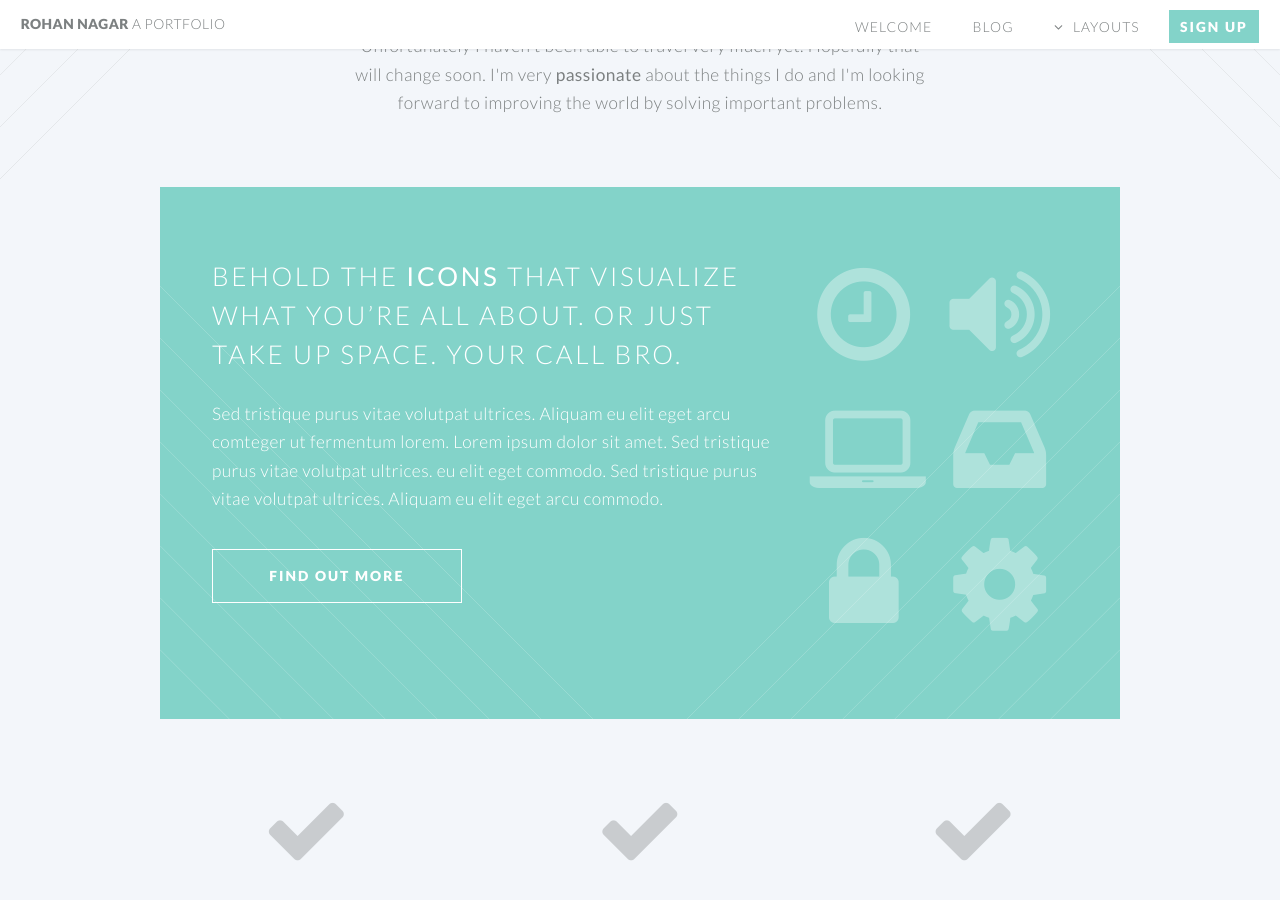
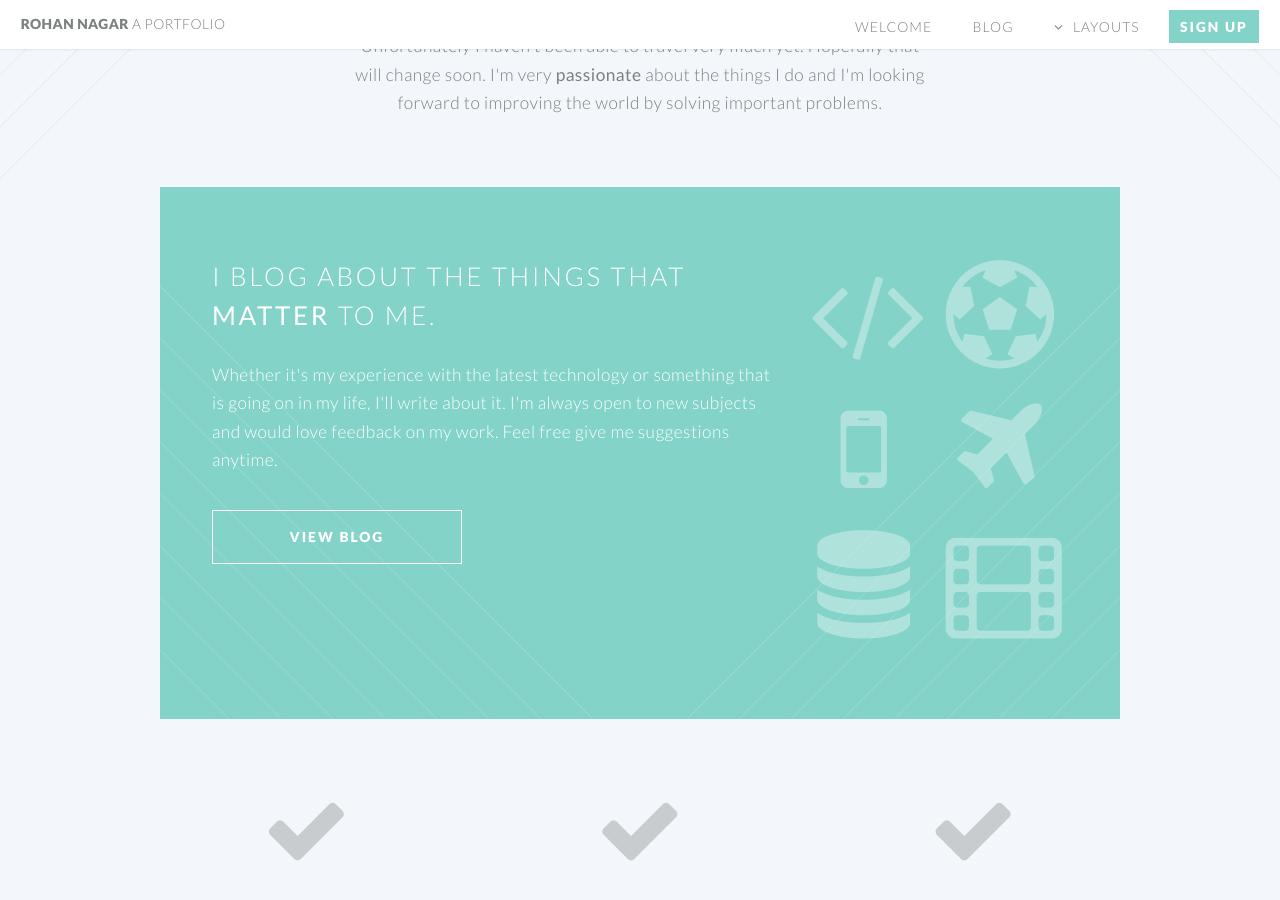
Before and after one commit to RohanNagar/RohanNagar.github.io, a Jekyll site: the page built from index.html, in a window 1280 px wide and 900 px high, scrolled down 854 px. Built offline with Jekyll 4.4.1, drawn with Linux system fonts in a browser that asks for light colours.

Commit message:
Add information about my blog

```diff
--- a/index.html
+++ b/index.html
@@ -22,12 +22,12 @@ layout: landing-page
 							<div class="8u">
 
 								<header>
-									<h2>Behold the <strong>icons</strong> that visualize what you’re all about. or just take up space. your call bro.</h2>
+									<h2>I blog about the things that <strong>matter</strong> to me.</h2>
 								</header>
-								<p>Sed tristique purus vitae volutpat ultrices. Aliquam eu elit eget arcu comteger ut fermentum lorem. Lorem ipsum dolor sit amet. Sed tristique purus vitae volutpat ultrices. eu elit eget commodo. Sed tristique purus vitae volutpat ultrices. Aliquam eu elit eget arcu commodo.</p>
+								<p>Whether it's my experience with the latest technology or something that is going on in my life, I'll write about it. I'm always open to new subjects and would love feedback on my work. Feel free give me suggestions anytime.</p>
 								<footer>
 									<ul class="buttons">
-										<li><a href="#" class="button">Find Out More</a></li>
+										<li><a href="/blog.html" class="button">View Blog</a></li>
 									</ul>
 								</footer>
 
@@ -35,12 +35,12 @@ layout: landing-page
 							<div class="4u skel-cell-important">
 
 								<ul class="featured-icons">
-									<li><span class="icon fa-clock-o"><span class="label">Feature 1</span></span></li>
-									<li><span class="icon fa-volume-up"><span class="label">Feature 2</span></span></li>
-									<li><span class="icon fa-laptop"><span class="label">Feature 3</span></span></li>
-									<li><span class="icon fa-inbox"><span class="label">Feature 4</span></span></li>
-									<li><span class="icon fa-lock"><span class="label">Feature 5</span></span></li>
-									<li><span class="icon fa-cog"><span class="label">Feature 6</span></span></li>
+									<li><span class="icon fa-code"><span class="label">Feature 1</span></span></li>
+									<li><span class="icon fa-futbol-o"><span class="label">Feature 2</span></span></li>
+									<li><span class="icon fa-mobile"><span class="label">Feature 3</span></span></li>
+									<li><span class="icon fa-plane"><span class="label">Feature 4</span></span></li>
+									<li><span class="icon fa-database"><span class="label">Feature 5</span></span></li>
+									<li><span class="icon fa-film"><span class="label">Feature 6</span></span></li>
 								</ul>
 
 							</div>
```
